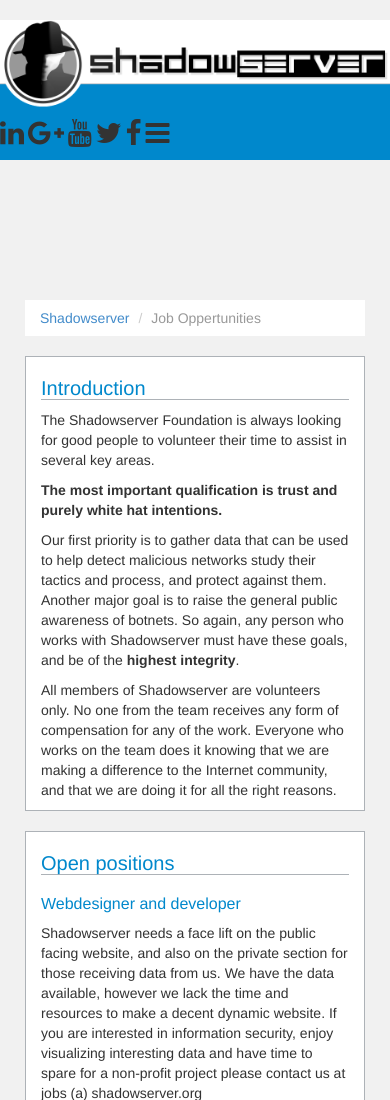
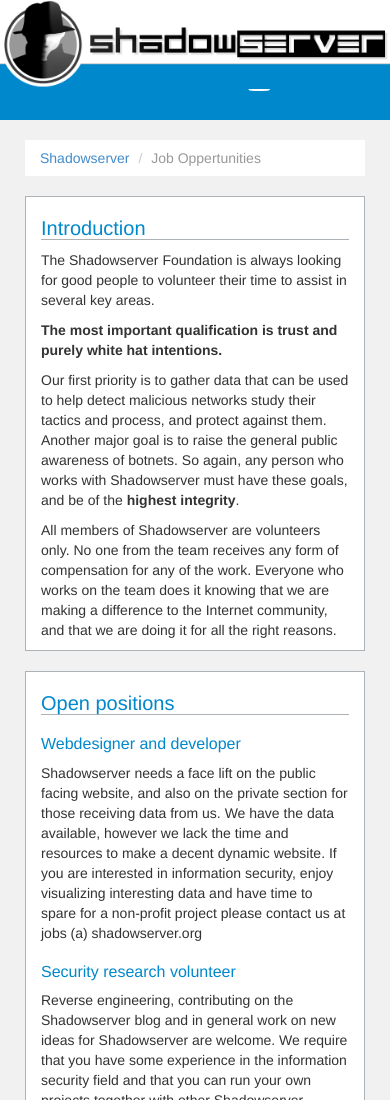
Before and after one commit to webantix/ShadowServer-Website, a plain HTML site: page index.htm in a window 390 px wide. Shown: the top 1100 px of the page. Drawn offline with nearby package versions, Linux system fonts and the light colour scheme.

Commit message:
minor changes to header

```diff
--- a/css/main.css
+++ b/css/main.css
@@ -4,11 +4,11 @@ Member: Duncan 'Webantix' Alderson
 */
 
 /* Global Styles */
-*       { -webkit-border-radius: 0 !important; -moz-border-radius: 0 !important; border-radius: 0 !important; }
-body    {text-rendering:optimizeLegibility;color:#333;margin:0;padding:0;background-color:#F1F1F1;position:relative;word-wrap:break-word;-webkit-text-size-adjust:none;-webkit-font-smoothing:antialiased}
+* 			  { -webkit-border-radius: 0 !important; -moz-border-radius: 0 !important; border-radius: 0 !important; }
+body 	  	{text-rendering:optimizeLegibility;color:#333;margin:0;padding:0;background-color:#F1F1F1; word-wrap:break-word;-webkit-text-size-adjust:none;-webkit-font-smoothing:antialiased}
 #header   {background-color: #0088CC; height: 140px;}
-#nav-cont {padding-left: 0;}
-#pag-cont {padding: 5px 15px; width: 100%;}
+#nav-cont	{padding-left: 0;}
+#pag-cont	{padding: 5px 15px; width: 100%;}
 
 /* Desktops and laptops ----------- */
 @media (min-width:768px) {
@@ -52,11 +52,16 @@ body    {text-rendering:optimizeLegibility;color:#333;margin:0;padding:0;backgro
 @media (max-width: 768px) {
 
   /* Header */
-
+  #header   {background-color: #0088CC; height: 120px;}
+  #whitebar {background-color: #FFFFFF; height: 78px; border-bottom:1px solid #adb2b7;}
+  #logo     {margin:0 auto;}
+  #logo h1  {margin-top: 0px;}
+  #social   {color: #FFFFFF; float:right; margin: -10% 20px;}
+  #social .fa   {padding: 3px;}
 
   /* Content Containers */
   #nav-cont { padding-left: 0px;}
-  #pag-cont { padding: 140px 25px; }
+  #pag-cont { padding: 20px 25px; }
   #pag-cont h1 {color: #0088CC; border-bottom: 1px solid #adb2b7; font-size: 20px}
   #pag-cont h2 {color: #0088CC; font-size: 16px;}
   #pag-cont .row {margin:20px 0 0 0 ;}
```
